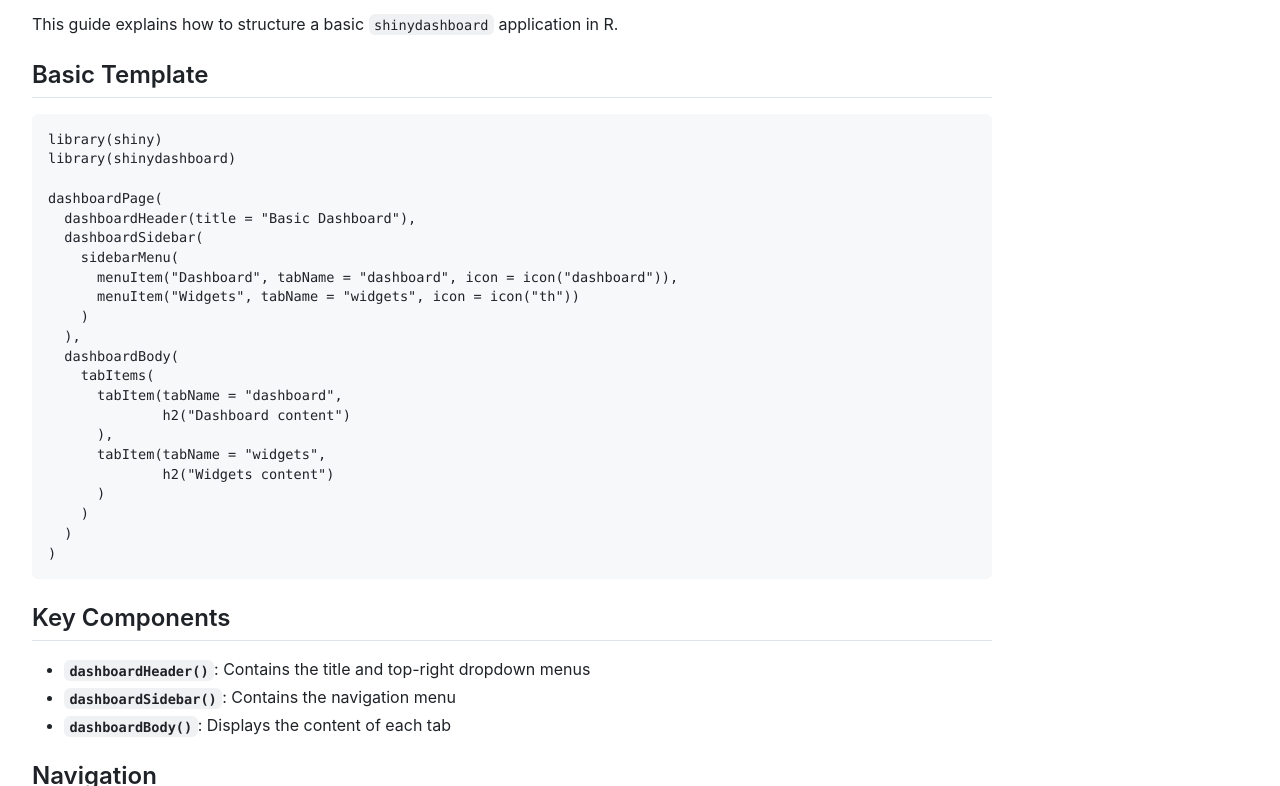
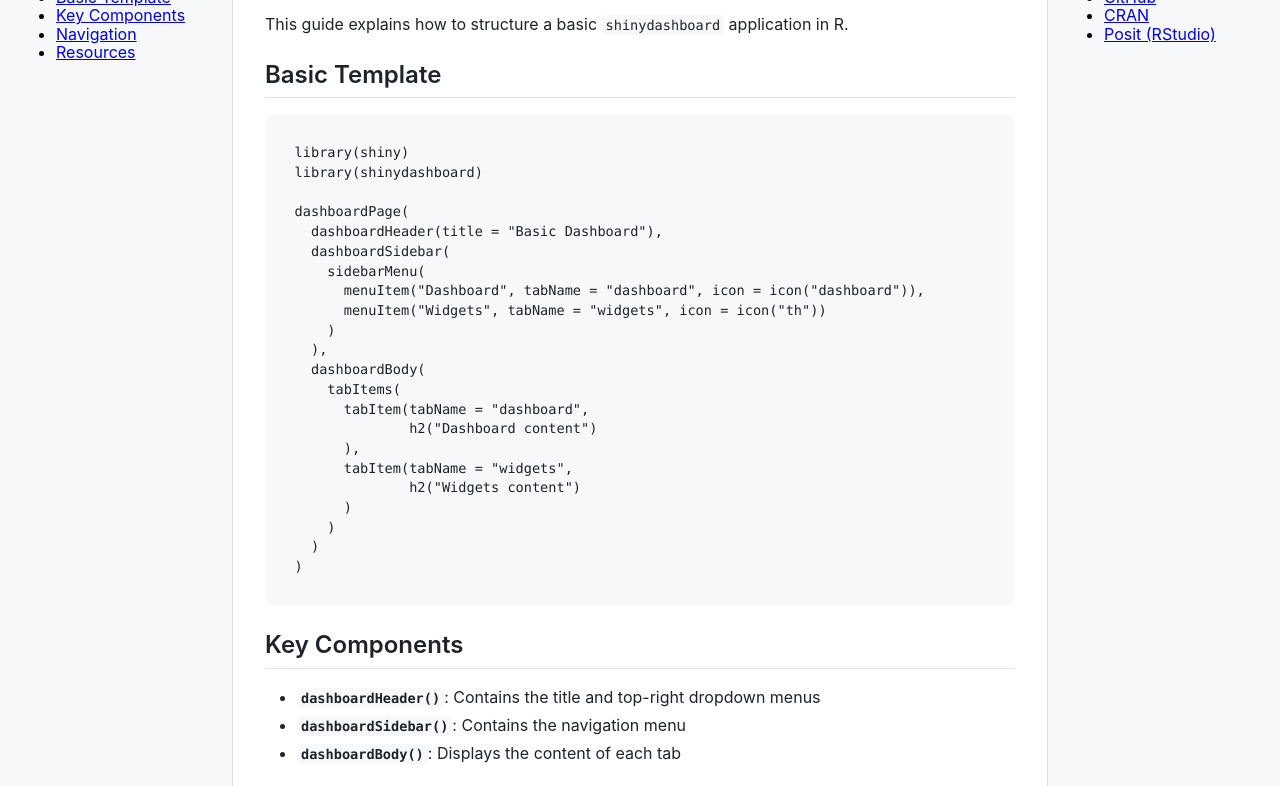
Before and after one commit to yunan2001/SAS-to-R-Handbook, a plain HTML site: page index.html in a window 1280 px wide. Shown: the part 87-873 px from the top of the page. Drawn offline with nearby package versions, Linux system fonts and the light colour scheme.

Commit message:
Update index.html

```diff
--- a/index.html
+++ b/index.html
@@ -7,31 +7,58 @@
   <link rel="stylesheet" href="https://cdnjs.cloudflare.com/ajax/libs/github-markdown-css/5.1.0/github-markdown.min.css">
   <style>
     body {
+      margin: 0;
+      font-family: -apple-system, BlinkMacSystemFont, "Segoe UI", Helvetica, Arial, sans-serif, "Apple Color Emoji", "Segoe UI Emoji";
+      display: flex;
+      min-height: 100vh;
+    }
+    /* Sidebar styles */
+    .sidebar {
+      width: 200px;
+      background: #f6f8fa;
+      padding: 1em;
+      border-right: 1px solid #ddd;
+    }
+    .sidebar.right {
+      border-right: none;
+      border-left: 1px solid #ddd;
+    }
+    /* Main content */
+    .content {
+      flex: 1;
       max-width: 960px;
-      margin: 2em auto;
       padding: 2em;
     }
-    .markdown-body {
-      font-family: -apple-system, BlinkMacSystemFont, "Segoe UI", Helvetica, Arial, sans-serif, "Apple Color Emoji", "Segoe UI Emoji";
-    }
-    code {
+    .markdown-body code {
       background-color: #f6f8fa;
       padding: 2px 4px;
       border-radius: 4px;
     }
-    pre code {
+    .markdown-body pre code {
       display: block;
       padding: 1em;
       overflow-x: auto;
     }
   </style>
 </head>
-<body class="markdown-body">
+<body>
+  <!-- Left Sidebar -->
+  <div class="sidebar">
+    <h3>Contents</h3>
+    <ul>
+      <li><a href="#basic-template">Basic Template</a></li>
+      <li><a href="#key-components">Key Components</a></li>
+      <li><a href="#navigation">Navigation</a></li>
+      <li><a href="#resources">Resources</a></li>
+    </ul>
+  </div>
+
+  <!-- Main Content -->
+  <div class="content markdown-body">
     <h1>Structure of a shinydashboard App</h1>
-
     <p>This guide explains how to structure a basic <code>shinydashboard</code> application in R.</p>
 
-  <h2>Basic Template</h2>
+    <h2 id="basic-template">Basic Template</h2>
     <pre><code class="language-r">library(shiny)
 library(shinydashboard)
 
@@ -55,20 +82,31 @@ dashboardPage(
   )
 )</code></pre>
 
-  <h2>Key Components</h2>
+    <h2 id="key-components">Key Components</h2>
     <ul>
       <li><strong><code>dashboardHeader()</code></strong>: Contains the title and top-right dropdown menus</li>
       <li><strong><code>dashboardSidebar()</code></strong>: Contains the navigation menu</li>
       <li><strong><code>dashboardBody()</code></strong>: Displays the content of each tab</li>
     </ul>
 
-  <h2>Navigation</h2>
+    <h2 id="navigation">Navigation</h2>
     <p>Use <code>tabItems</code> and <code>tabItem</code> to specify what should be displayed for each menu item.</p>
 
-  <h2>Resources</h2>
+    <h2 id="resources">Resources</h2>
     <ul>
       <li><a href="https://rstudio.github.io/shinydashboard/" target="_blank">Official shinydashboard documentation</a></li>
       <li><a href="https://shiny.rstudio.com/" target="_blank">Shiny homepage</a></li>
     </ul>
+  </div>
+
+  <!-- Right Sidebar -->
+  <div class="sidebar right">
+    <h3>Links</h3>
+    <ul>
+      <li><a href="https://github.com/" target="_blank">GitHub</a></li>
+      <li><a href="https://cran.r-project.org/" target="_blank">CRAN</a></li>
+      <li><a href="https://posit.co/" target="_blank">Posit (RStudio)</a></li>
+    </ul>
+  </div>
 </body>
 </html>
```
Lines whose indentation alone changed are shown as unchanged.
